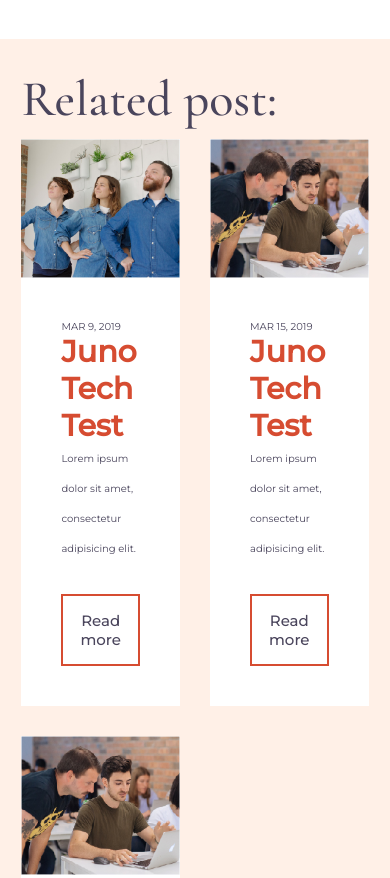
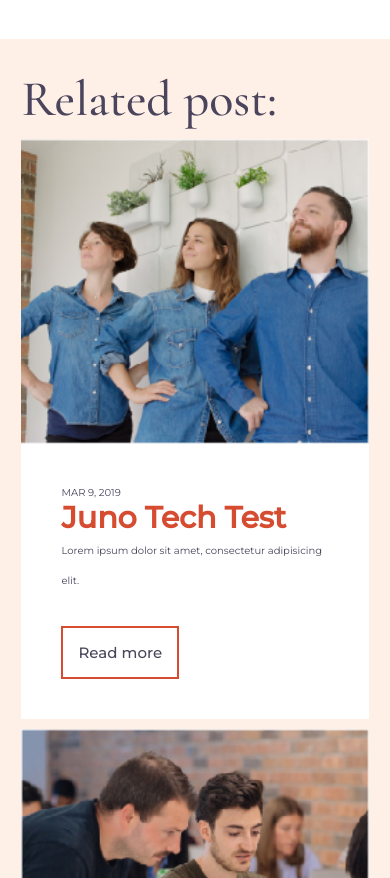
Before and after one commit to eraynai/juno_college_tech_challenge, a website: page index.html in a window 390 px wide. Shown: the part 2880-3758 px from the top of the page. Drawn offline with nearby package versions, Linux system fonts and the light colour scheme.

Commit message:
all responsiveness is done except for the footer

```diff
--- a/style.css
+++ b/style.css
@@ -456,10 +456,6 @@ input {
 
   .blog-grid-related {
     column-gap: 3.5rem;
-    /* grid-template-columns: 1fr 1fr 1fr;
-    grid-template-areas:
-      "related-column-1 related-column-2"
-      "related-column-3 ."; */
   }
 
   .blog-grid p,
@@ -556,6 +552,15 @@ input {
       "column-3";
   }
 
+  .blog-grid-related {
+    row-gap: 1rem;
+    grid-template-columns: 1fr;
+    grid-template-areas:
+      "related-column-1"
+      "related-column-2"
+      "related-column-3";
+  }
+
   section h2 {
     font-size: 5rem;
     padding-bottom: 1rem;
```
